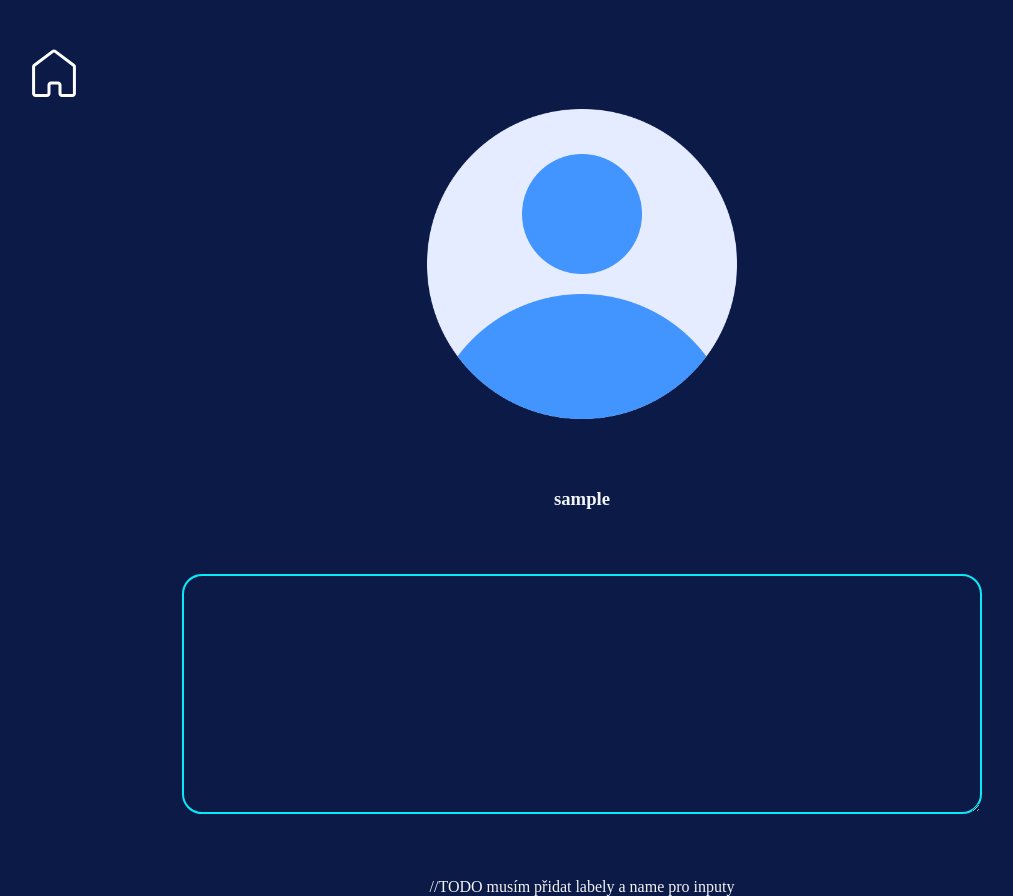
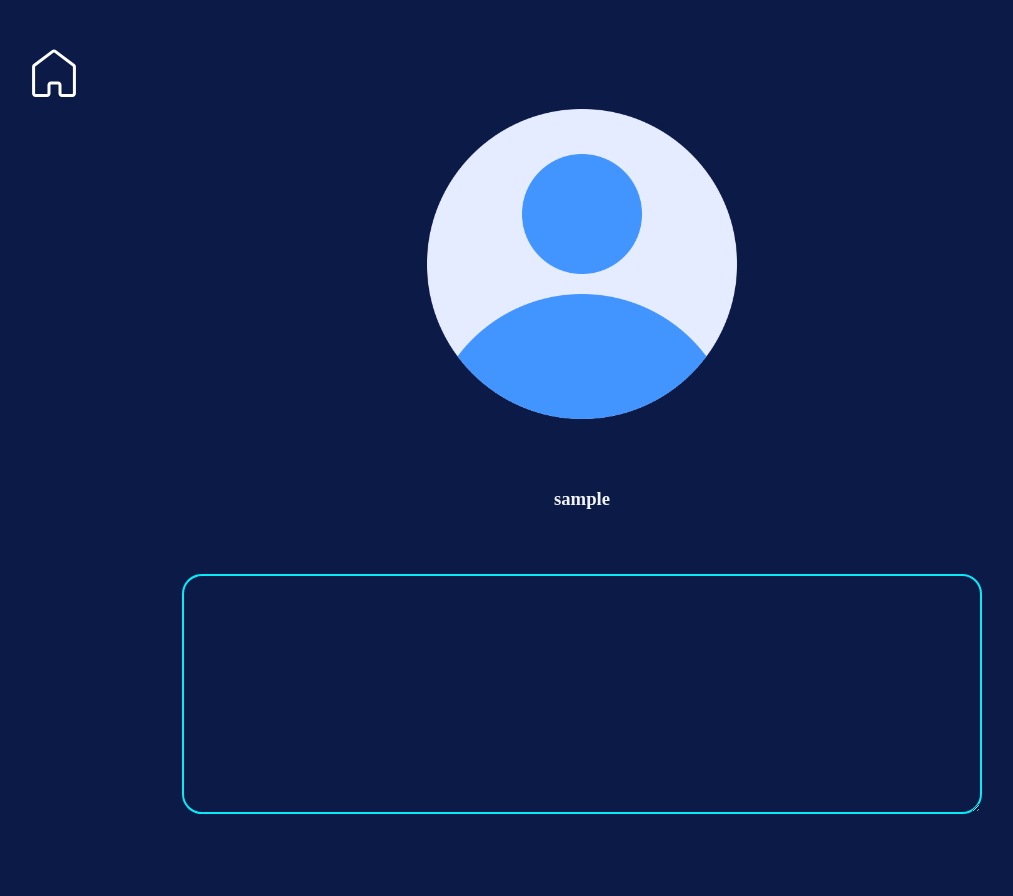
Before and after one commit to damian127721/Project-X, a React (Create React App) app in the folder frontend/: page /home/profile in a window 1280 px wide. Shown: the whole page, without its empty margins (58-1071 px from the left). After the commit the page ends 814 px from the top, so only its background shows below. Built offline with nearby package versions, Linux system fonts and the light colour scheme; sample sign-in values are in the browser's storage.

Commit message:
Removing comment

```diff
--- a/frontend/src/pages/Profile.js
+++ b/frontend/src/pages/Profile.js
@@ -124,7 +124,6 @@ export default function Profile() {
           value={bio}
           className={searchedUser ? "not-allowed" : ""}
         />
-        //TODO musím přidat labely a name pro inputy
       </div>
     </div>
   );
```
